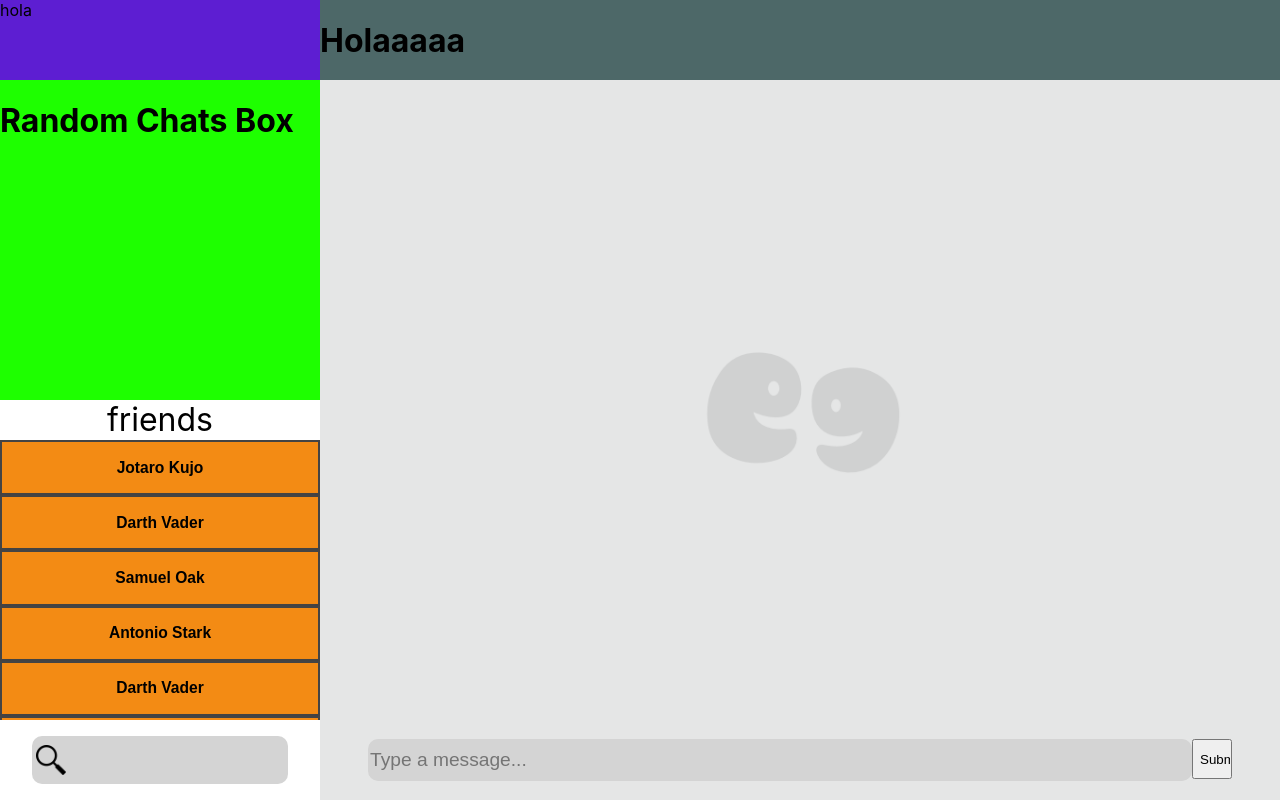
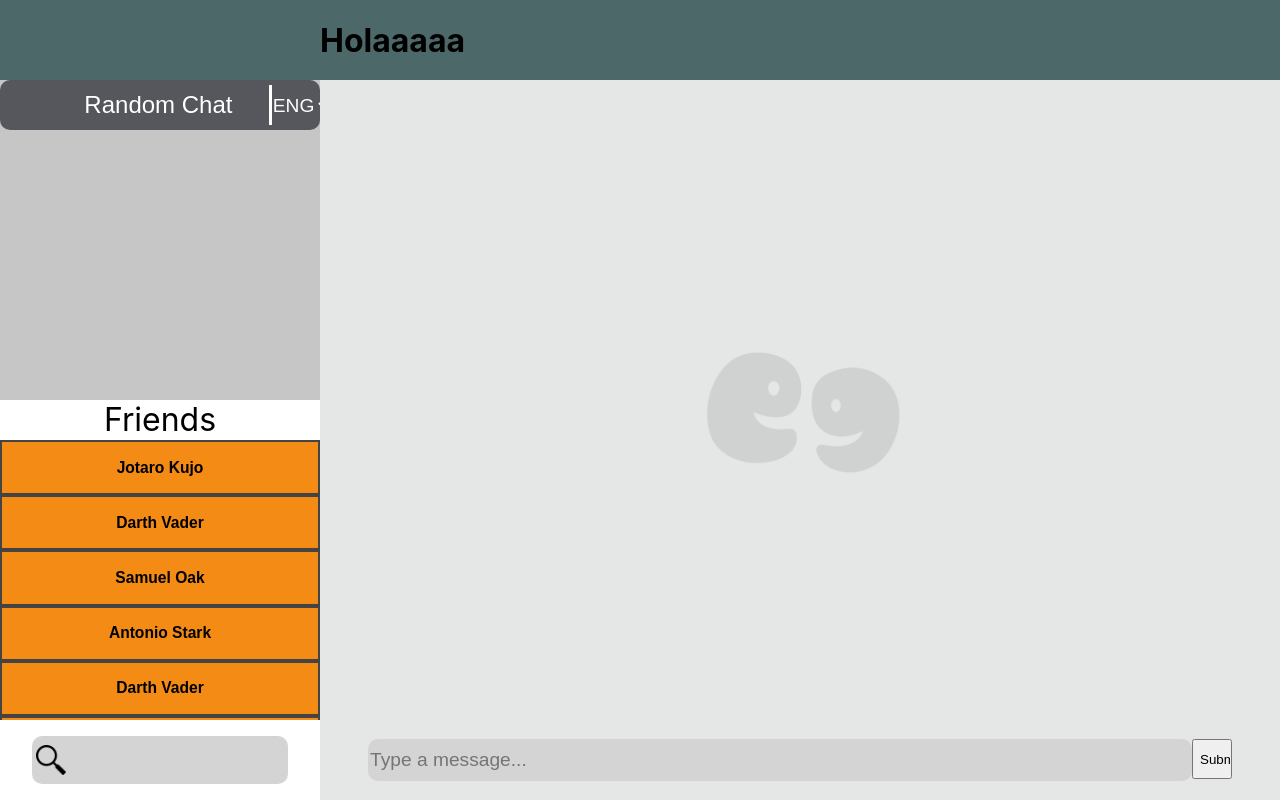
Before and after one commit to knappygd/speek, a React (Create React App) app in the folder testeos_de_react/: page /mainpage1 in a window 1280 px wide. Built offline with nearby package versions, Linux system fonts and the light colour scheme.

Commit message:
Some css update to have a nice page

```diff
--- a/testeos_de_react/src/CSS/ChatPage.css
+++ b/testeos_de_react/src/CSS/ChatPage.css
@@ -1,25 +1,29 @@
-#right-chat{
+#right-chat {
   flex: 1;
-  background-color:gray;
+  background-color: gray;
   width: 75vw;
   display: flex;
   flex-direction: column;
 }
-#container-mainpage1{
+
+#container-mainpage1 {
   display: flex;
 }
-#chat{
+
+#chat {
   flex: 1;
   display: flex;
   flex-direction: column;
 }
-#contenedor-de-la-barra{
+
+#contenedor-de-la-barra {
   flex: 0 0 80px;
   display: flex;
   align-items: center;
   justify-content: center;
 }
-#barra{
+
+#barra {
   height: 40px;
   flex: 1;
   border-top-right-radius: 10px;
@@ -30,42 +34,53 @@
   background-color: #d4d4d4;
   font-size: larger;
 }
-#cont-barra{
+
+#cont-barra {
   width: 90%;
   display: flex;
   flex-direction: row;
 }
-#enviar-mensaje{
+
+#enviar-mensaje {
   width: 40px;
   height: 40px;
 }
-.msj_box{
+
+.msj_box {
   display: flex;
   width: fit-content;
   min-height: 60px;
   font-size: larger;
+  border-top-right-radius: 10px;
+  border-top-left-radius: 10px;
+  border-bottom-left-radius: 10px;
+  border-bottom-right-radius: 10px;
+  padding-inline: 1%;
 }
-#sender{
-  background-color: blue;
-  align-items: center;
-  max-width: 40%;
-}
-#receiver{
-  background-color: yellow;
+
+#sender {
+  background-color: orange;
   align-items: center;
   max-width: 40%;
 }
 
-#blockmessage1, #blockmessage2{
+#receiver {
+  background-color: gray;
+  align-items: center;
+  max-width: 40%;
+}
+
+#blockmessage1,
+#blockmessage2 {
   display: flex;
   flex-direction: column-reverse;
 }
 
-#cont-chat{
+#cont-chat {
   flex: 0 0 calc(100vh - 160px);
   overflow-y: auto;
 }
 
-#blockmessage1{
-flex-direction: row-reverse;
+#blockmessage1 {
+  flex-direction: row-reverse;
 }
--- a/testeos_de_react/src/CSS/Friends-Mainpage.css
+++ b/testeos_de_react/src/CSS/Friends-Mainpage.css
@@ -1,4 +1,4 @@
-#left-friends{
+#left-friends {
   flex: 1;
   min-width: 300px;
   display: flex;
@@ -8,13 +8,15 @@
 }
 
 #temporary_chats {
-  flex: 0 0 calc(50vh - 80px); /* El contenido dentro de #temporary_chats ocupa el 100% del espacio vertical de #left-friends. */
-  background-color: rgb(30, 255, 0); /* Color de fondo de #temporary_chats (puedes personalizarlo). */
+  flex: 0 0 calc(50vh - 80px);
+  /* El contenido dentro de #temporary_chats ocupa el 100% del espacio vertical de #left-friends. */
+  background-color: #c6c6c6;
+  /* Color de fondo de #temporary_chats (puedes personalizarlo). */
   width: 100%;
 }
 
 #Random_chat {
-  background-color: rgb(245, 245, 17);
+  background-color: #c6c6c6;
   width: 90%;
   height: 60px;
 
@@ -30,21 +32,72 @@
   width: 100%;
 }
 
-#cont{
+#cont {
   height: auto;
   overflow-y: auto;
   flex: 1 0 100%;
 }
 
-#cont-all{
+#cont-all {
   height: calc(50vh - 120px);
   display: flex;
   flex-direction: column;
 }
-#friendsplus{
+
+#friendsplus {
   min-height: 40px;
   text-align: center;
   justify-content: center;
   align-items: center;
   font-size: xx-large;
 }
+
+#people {
+  height: 90%;
+  width: 100%;
+}
+
+#randomchatbutton {
+  width: 100%;
+  height: 10%;
+  min-height: 50px;
+  border-top-right-radius: 10px;
+  border-top-left-radius: 10px;
+  border-bottom-left-radius: 10px;
+  border-bottom-right-radius: 10px;
+  border: none;
+  background-color: #56565d;
+  display: flex;
+  align-items: center;
+  justify-content: center;
+}
+
+#languageRCB {
+  flex: 0 0 30%;
+  min-width: 60px;
+  height: 100%;
+  right: 100%;
+  background: none;
+  border: none;
+  border-top-right-radius: 10px;
+  border-top-left-radius: 10px;
+  border-bottom-left-radius: 10px;
+  border-bottom-right-radius: 10px;
+  color: white;
+  font-size: 120%;
+}
+
+#randomchat {
+  background: none;
+  flex: 0 0 69%;
+  height: 100%;
+  border: none;
+  color: white;
+  font-size: 150%;
+}
+
+#stick {
+  background-color: white;
+  height: 80%;
+  width: 1%;
+}
--- a/testeos_de_react/src/CSS/Top-left.css
+++ b/testeos_de_react/src/CSS/Top-left.css
@@ -1,10 +1,11 @@
-#left{
-  display:flex;
+#left {
+  display: flex;
   flex-direction: column;
   height: 100vh;
-  background-color: rgb(93, 30, 210);
+  background-color: #4d6868;
 }
-#Topleft{
+
+#Topleft {
   flex: 0 0 80px;
   min-height: 80px;
 }
--- a/testeos_de_react/src/Components/ChatPage.jsx
+++ b/testeos_de_react/src/Components/ChatPage.jsx
@@ -1,15 +1,9 @@
-import data_chat from "../Data/data_chat";
 import data_messages from "../Data/data_messages";
 import data_user_chat from "../Data/data_user_chat";
-import data_user_messages from "../Data/data_user_messages";
 import Message from "./Message";
 
 
-export default function Chatpage({ user_id, onCardClick }) {
-
-  const handleCardClick = (id) => {
-    onCardClick(id);
-  };
+export default function Chatpage({ user_id }) {
 
   let chat_id = 1000;
   for (const chat of data_user_chat) {
@@ -28,8 +22,7 @@ export default function Chatpage({ user_id, onCardClick }) {
   let messages = message_list.map(i => {
     return <Message
       sender={i.sender}
-      content={i.content}
-      onCardClick={handleCardClick} />
+      content={i.content} />
   });
 
 
@@ -41,9 +34,9 @@ export default function Chatpage({ user_id, onCardClick }) {
       backgroundSize: 'cover'
     }}>
       <div id="cont-chat">
-      <div id="chat">
-        {messages}
-      </div>
+        <div id="chat">
+          {messages}
+        </div>
       </div>
       <div id="contenedor-de-la-barra">
         <form id="cont-barra">
--- a/testeos_de_react/src/Components/Friends-Mainpage.jsx
+++ b/testeos_de_react/src/Components/Friends-Mainpage.jsx
@@ -19,12 +19,22 @@ export default function Friends({ onCardClick }) {
   return (
     <div id="left-friends">
       <div id='temporary_chats'>
-        <h1>Random Chats Box</h1>
+        <div id="people">
+          <div id="randomchatbutton">
+            <button id="randomchat">Random Chat</button>
+            <div id="stick">
+              <select name="languages" id="languageRCB">
+                <option value="eng" id="options">ENG</option>
+                <option value="esp" id="options">ESP</option>
+              </select>
+            </div>
+          </div>
+        </div>
       </div>
       <div id='cont-all'>
         <div id='friendsplus'>
           <div>
-            friends
+            Friends
           </div>
         </div>
         <div id='cont'>
--- a/testeos_de_react/src/Components/Top-left.jsx
+++ b/testeos_de_react/src/Components/Top-left.jsx
@@ -1,7 +1,6 @@
 export default function Topleft() {
   return (
     <div id='Topleft'>
-      hola
     </div>
   )
 }
--- a/testeos_de_react/src/Data/data_messages.js
+++ b/testeos_de_react/src/Data/data_messages.js
@@ -74,7 +74,7 @@ let data_messages = [
     },
     {
         message_id: 2,
-        content: "Bien y vos loco?",
+        content: "Nada y vos loco?",
         sender: 20,
         receiver: 1,
         chat_id: 1
```
Also changed, not shown: testeos_de_react/src/Main-Page.css (+28 -15 lines), testeos_de_react/src/CSS/msj-position.css (deleted), testeos_de_react/src/CSS/msj-style.css (deleted).
